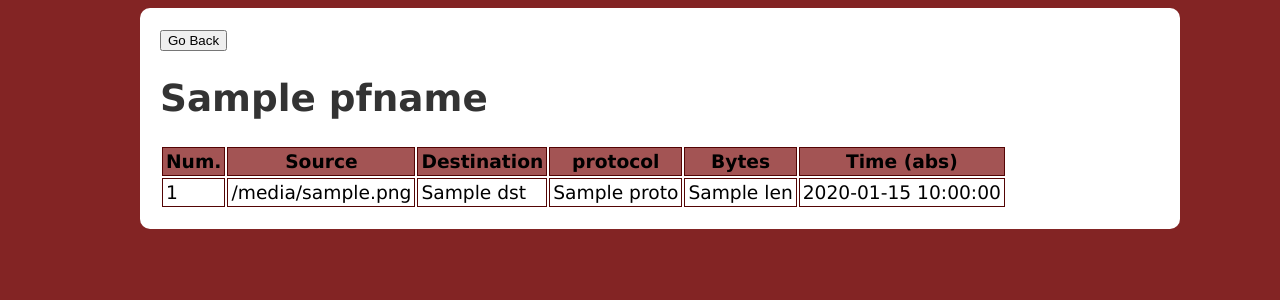
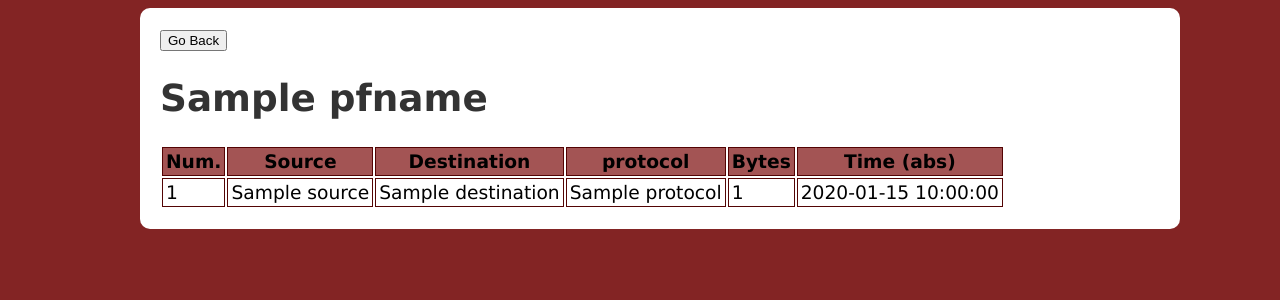
Before and after one commit to RossCampbellDev/flask-azure-test, a Flask app: template templates/pcap.html in a window 1280 px wide. Shown: the top 300 px of the page. Run offline with Flask 3, Linux system fonts and the light colour scheme; the template is opened without the code that fills it: most values are stand-ins (such as "Sample title", 1, 10 or a date in 2020); parts of the project's set-up code (start-up, migrations or seed data) failed here and were passed over.

Commit message:
first commit

```diff
--- a/templates/pcap.html
+++ b/templates/pcap.html
@@ -18,11 +18,11 @@
                 <tr><th>Num.</th><th>Source</th><th>Destination</th><th>protocol</th><th>Bytes</th><th>Time (abs)</th></tr>
                 {% for p in data %}
                     <tr>
-                        <td>{{ p.num }}</td>
-                        <td>{{ p.src }}</td>
-                        <td>{{ p.dst }}</td>
-                        <td>{{ p.proto }}</td>
-                        <td>{{ p.len }}</td>
+                        <td>{{ p.number }}</td>
+                        <td>{{ p.source }}</td>
+                        <td>{{ p.destination }}</td>
+                        <td>{{ p.protocol }}</td>
+                        <td>{{ p.length }}</td>
                         <td>{{ p.time }}</td>
                     </tr>
                 {% endfor %}
```
Also changed, not shown: 1 other file.
